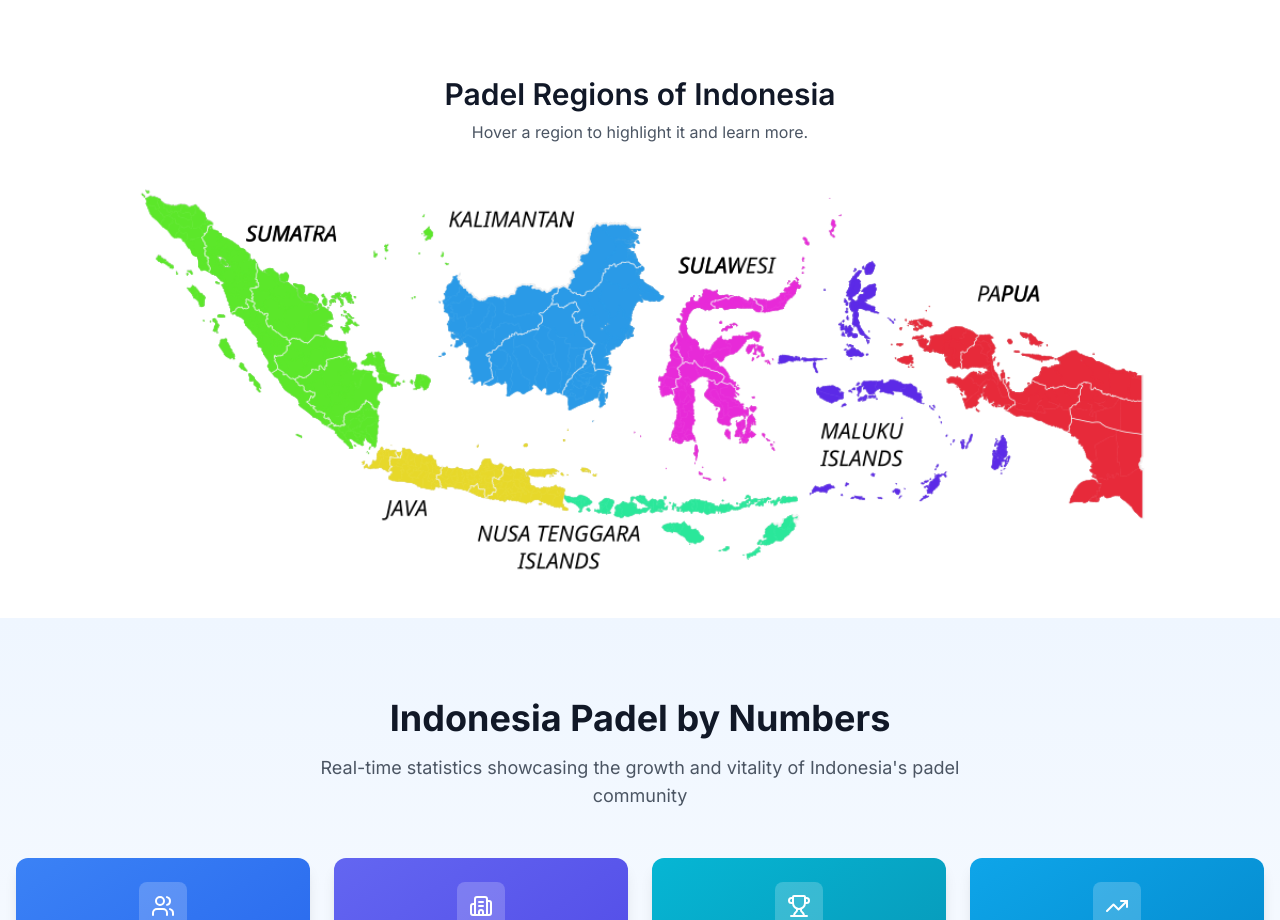
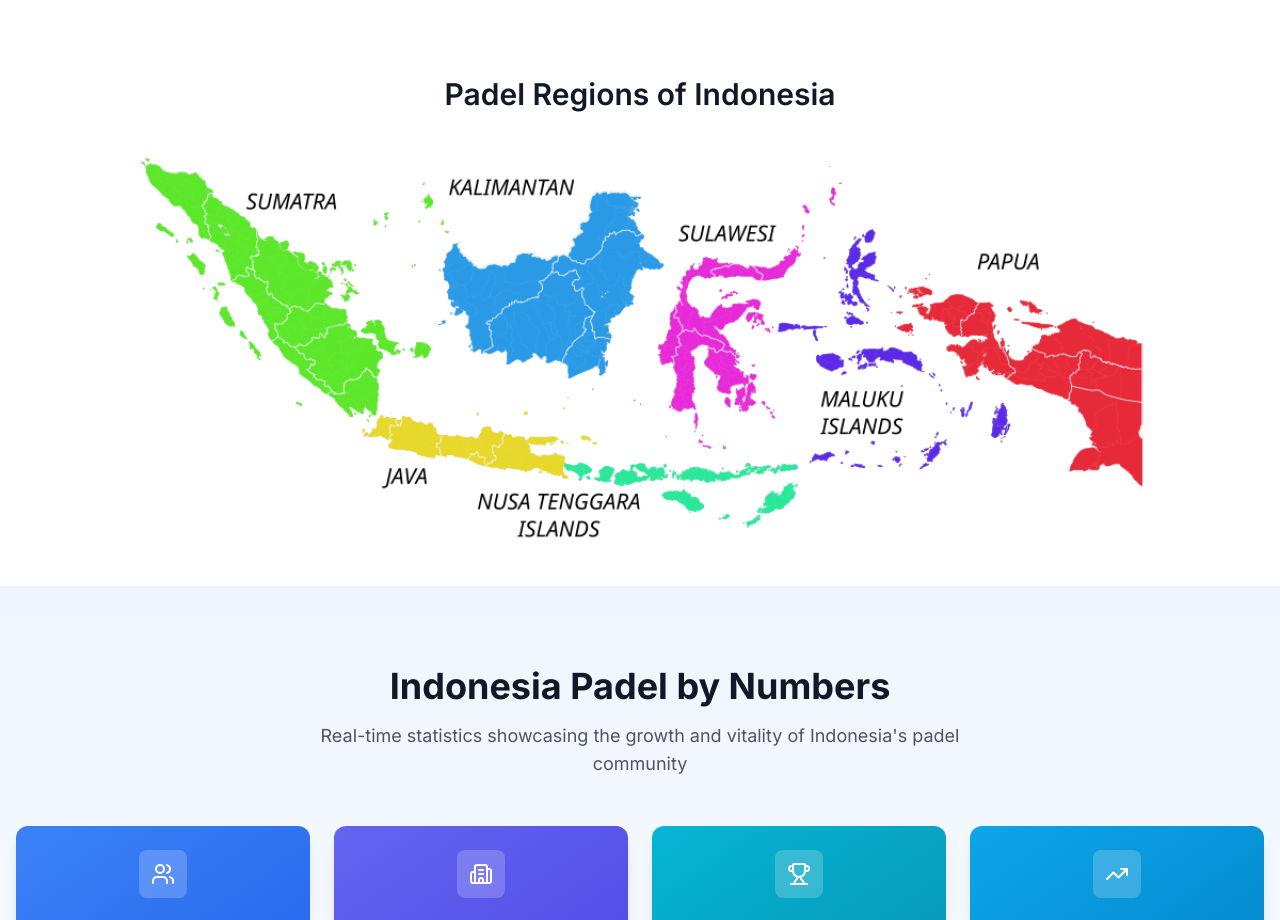
Before and after one commit to bjoe08357-crypto/padelranking, a Next.js app: page / in a window 1280 px wide. Shown: the part 1120-2040 px from the top of the page. Built offline with nearby package versions, Linux system fonts and the light colour scheme.

Commit message:
chore(map): remove hover interactions and helper text; keep clean static map

```diff
--- a/src/components/home/indonesia-regions-map.tsx
+++ b/src/components/home/indonesia-regions-map.tsx
@@ -1,86 +1,13 @@
 'use client';
 import Image from "next/image";
-import { useState } from "react";
-
-type Region = {
-  id: string;
-  name: string;
-  // CSS clip-path polygon string in percentages (container-relative)
-  clipPath: string;
-  // label position (percentages)
-  labelLeftPct: number;
-  labelTopPct: number;
-  color: string;
-};
-
-const regions: Region[] = [
-  // Clip paths are approximations tuned to a ~960x384 image; adjust as needed.
-  {
-    id: "sumatra",
-    name: "Sumatra",
-    clipPath:
-      "polygon(6% 18%, 9% 15%, 15% 14%, 20% 16%, 23% 23%, 23% 33%, 21% 41%, 22% 52%, 23% 60%, 18% 61%, 13% 56%, 10% 49%, 8% 40%, 7% 33%)",
-    labelLeftPct: 15,
-    labelTopPct: 20,
-    color: "bg-green-500",
-  },
-  {
-    id: "kalimantan",
-    name: "Kalimantan",
-    clipPath:
-      "polygon(40% 15%, 46% 11%, 53% 12%, 58% 17%, 60% 25%, 60% 37%, 57% 43%, 49% 44%, 42% 41%, 39% 33%, 39% 24%)",
-    labelLeftPct: 49,
-    labelTopPct: 16,
-    color: "bg-blue-500",
-  },
-  {
-    id: "sulawesi",
-    name: "Sulawesi",
-    clipPath:
-      "polygon(63% 28%, 67% 24%, 72% 23%, 76% 26%, 77% 31%, 74% 36%, 70% 39%, 67% 36%, 66% 32%)",
-    labelLeftPct: 70,
-    labelTopPct: 28,
-    color: "bg-pink-500",
-  },
-  {
-    id: "maluku",
-    name: "Maluku",
-    clipPath:
-      "polygon(70% 40%, 74% 38%, 80% 40%, 83% 44%, 81% 48%, 76% 49%, 71% 47%)",
-    labelLeftPct: 77,
-    labelTopPct: 44,
-    color: "bg-violet-600",
-  },
-  {
-    id: "papua",
-    name: "Papua",
-    clipPath:
-      "polygon(85% 28%, 90% 26%, 97% 29%, 98% 38%, 98% 56%, 92% 58%, 86% 55%, 85% 46%)",
-    labelLeftPct: 92,
-    labelTopPct: 29,
-    color: "bg-red-500",
-  },
-  {
-    id: "java_bali_nt",
-    name: "Java, Bali & Nusa Tenggara",
-    clipPath:
-      "polygon(25% 63%, 39% 63%, 51% 66%, 61% 68%, 64% 71%, 60% 71%, 45% 69%, 33% 67%, 26% 66%)",
-    labelLeftPct: 43,
-    labelTopPct: 64,
-    color: "bg-yellow-400",
-  },
-];
 
 export function IndonesiaRegionsMap() {
-  const [hovered, setHovered] = useState<string | null>(null);
-
   return (
     <section className="bg-white">
       <div className="container mx-auto px-4 py-10">
         <div className="max-w-5xl mx-auto">
           <div className="text-center mb-6">
             <h2 className="text-2xl md:text-3xl font-semibold text-gray-900">Padel Regions of Indonesia</h2>
-            <p className="text-gray-600 mt-2">Hover a region to highlight it and learn more.</p>
           </div>
           <div className="relative w-full overflow-hidden rounded-xl">
             {/* Base map image */}
@@ -92,52 +19,6 @@ export function IndonesiaRegionsMap() {
               className="w-full h-auto select-none pointer-events-none"
               priority
             />
-
-            {/* Interactive clipped regions */}
-            {regions.map((r) => (
-              <button
-                key={r.id}
-                onMouseEnter={() => setHovered(r.id)}
-                onMouseLeave={() => setHovered((current) => (current === r.id ? null : current))}
-                onFocus={() => setHovered(r.id)}
-                onBlur={() => setHovered(null)}
-                className="absolute inset-0 outline-none focus-visible:ring-4 focus-visible:ring-blue-400/50 group"
-                style={{
-                  clipPath: r.clipPath,
-                }}
-                aria-label={r.name}
-                title={r.name}
-              >
-                {/* The island itself (clipped from the base map) that pops on hover */}
-                <div
-                  className="absolute inset-0 transition-all duration-300 ease-out"
-                  style={{
-                    backgroundImage: "url(/maps/indonesia-regions.png)",
-                    backgroundSize: "cover",
-                    backgroundPosition: "center",
-                    filter: hovered === r.id ? "drop-shadow(0 10px 18px rgba(0,0,0,0.35))" : "none",
-                    transform: hovered === r.id ? "scale(1.04)" : "scale(1)",
-                  }}
-                />
-                {/* Subtle tint on hover to emphasize selection */}
-                <div
-                  className={`absolute inset-0 transition-opacity duration-300 ${r.color} ${hovered === r.id ? "opacity-20" : "opacity-0"}`}
-                />
-                {/* Pop-up tooltip */}
-                <div
-                  className={`absolute whitespace-nowrap px-3 py-1.5 rounded-md text-xs font-medium text-white shadow-lg backdrop-blur-md transition-all duration-300 ${
-                    hovered === r.id ? "opacity-100 translate-y-0" : "opacity-0 -translate-y-2"
-                  } ${r.color} bg-opacity-90`}
-                  style={{
-                    left: `${r.labelLeftPct}%`,
-                    top: `${r.labelTopPct}%`,
-                    transform: "translate(-50%, -110%)",
-                  }}
-                >
-                  {r.name}
-                </div>
-              </button>
-            ))}
           </div>
         </div>
       </div>
```
